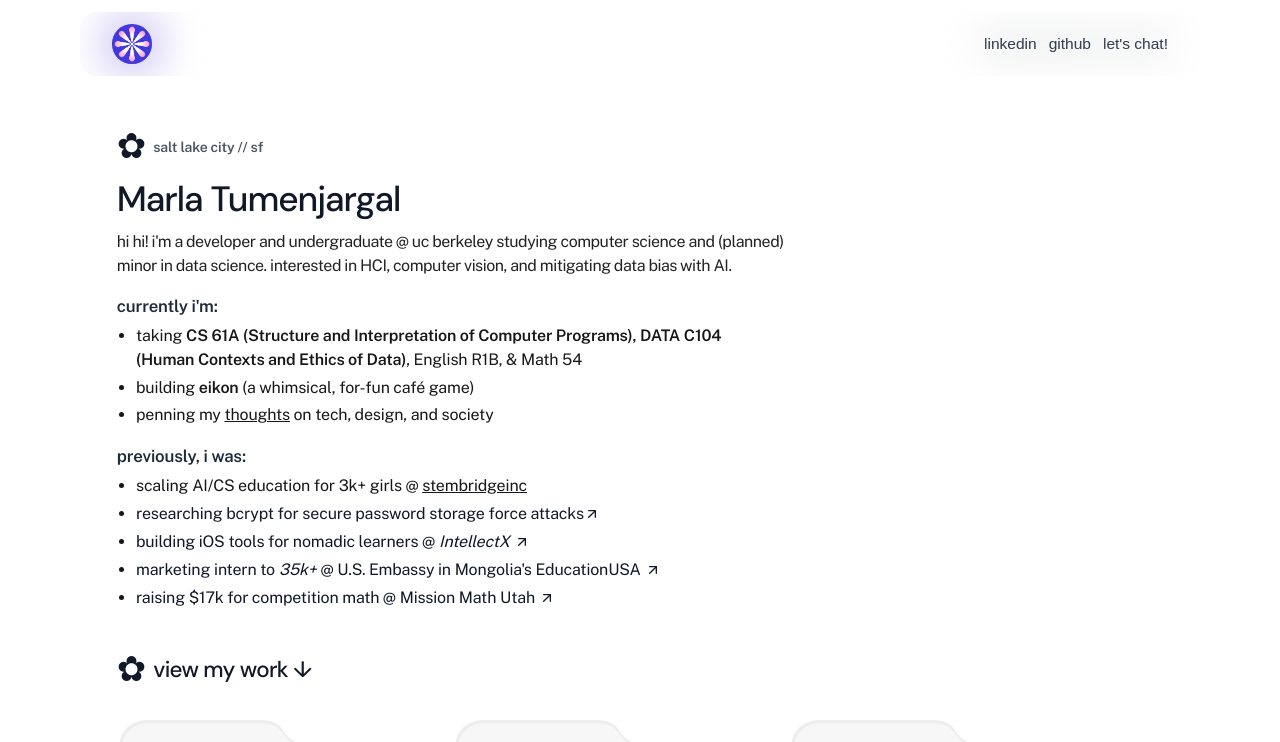
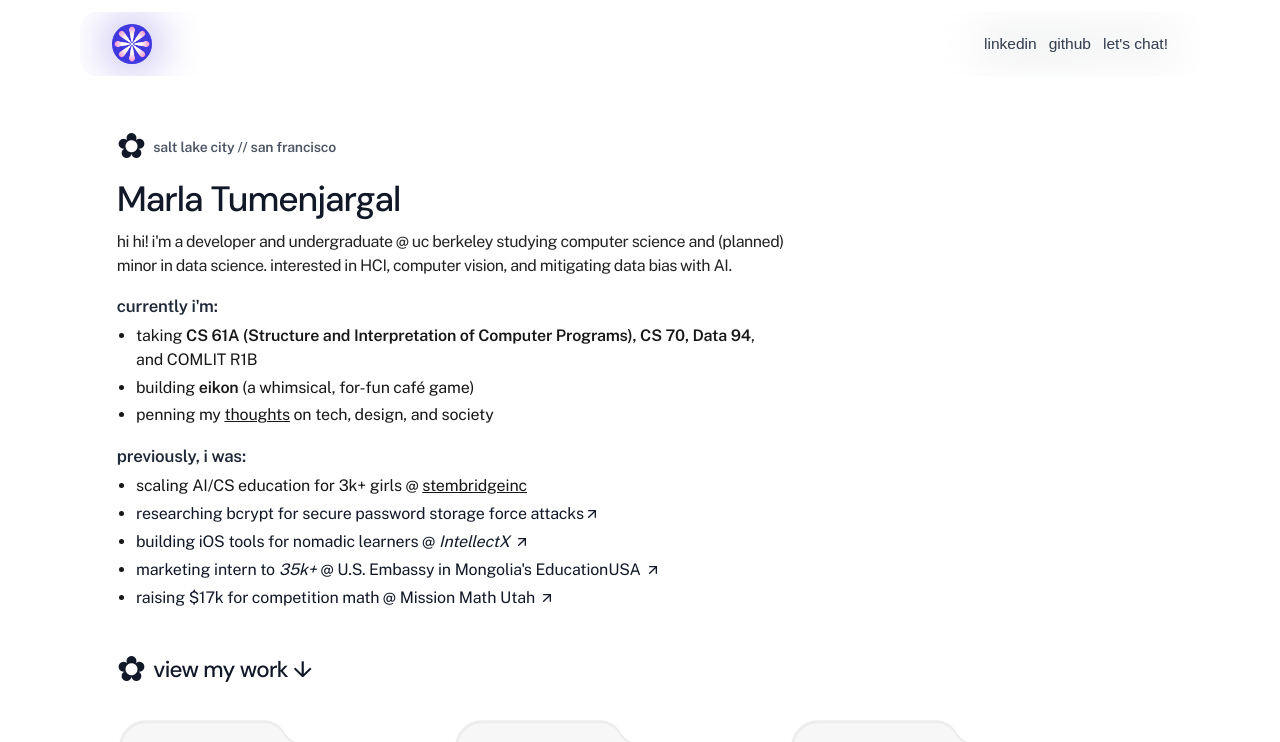
Before and after one commit to marla-tumenjargal/dashboard, a Next.js app: page / in a window 1280 px wide. Shown: the top 742 px of the page. Built offline with nearby package versions, Linux system fonts and the light colour scheme.

Commit message:
updated courzes from cal

```diff
--- a/app/components/Hero.tsx
+++ b/app/components/Hero.tsx
@@ -24,7 +24,7 @@ export default function Hero() {
 
                     <div className="hero-row">
                     <p className="hero-name">✿</p>
-                    <p className="hero-location">salt lake city // sf</p>
+                    <p className="hero-location">salt lake city // san francisco</p>
                     </div>
 
                     <p className="hero-name">Marla Tumenjargal</p>
@@ -39,7 +39,7 @@ export default function Hero() {
                         <div className="section">
                             <p className="section-title">currently i'm:</p>
                             <ul style={{ fontSize: "1rem" }}>
-                                <li>taking <strong>CS 61A (Structure and Interpretation of Computer Programs), DATA C104 (Human Contexts and Ethics of Data)</strong>, English R1B, & Math 54</li>
+                                <li>taking <strong>CS 61A (Structure and Interpretation of Computer Programs), CS 70, Data 94</strong>, and COMLIT R1B</li>
                                 <li>building <strong>eikon</strong> (a whimsical, for-fun café game)</li>
                                 <li> penning my <a href="/writing" className="underline">thoughts</a> on tech, design, and society</li>
                             </ul>
```
